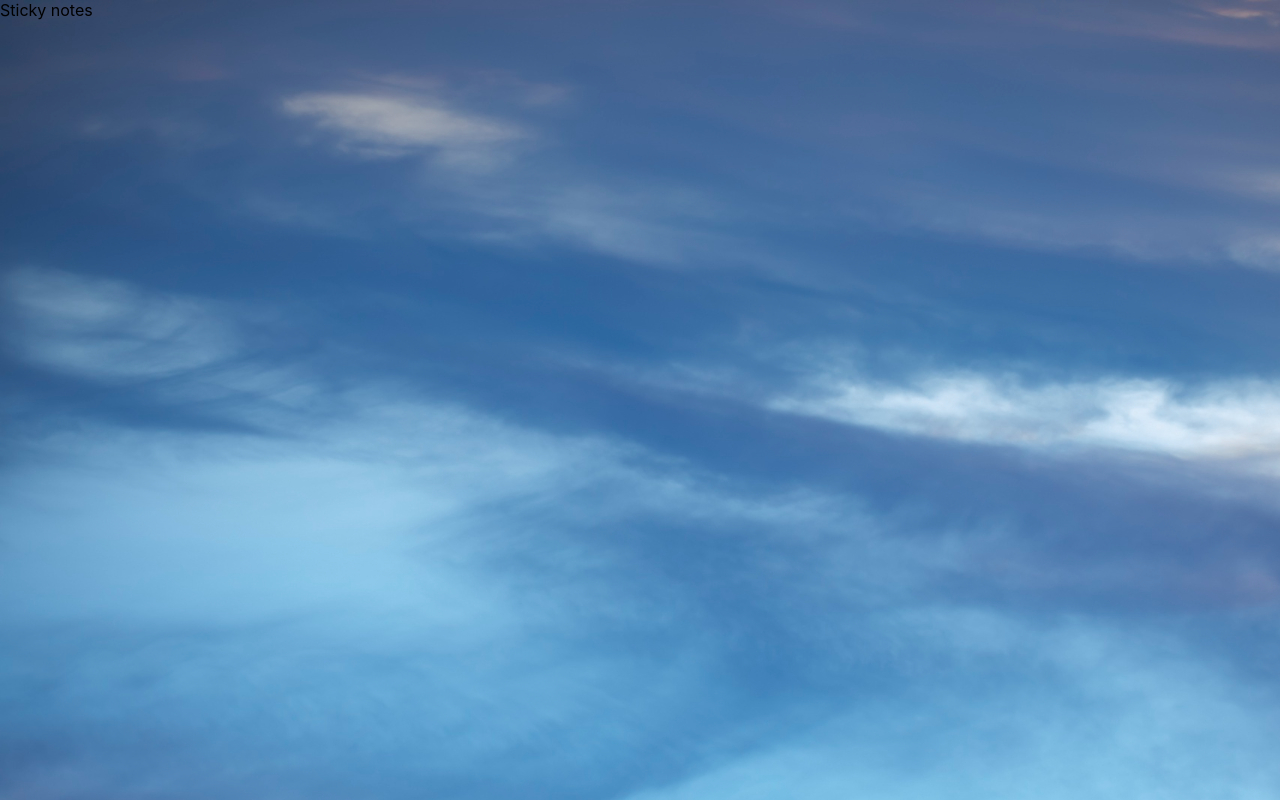
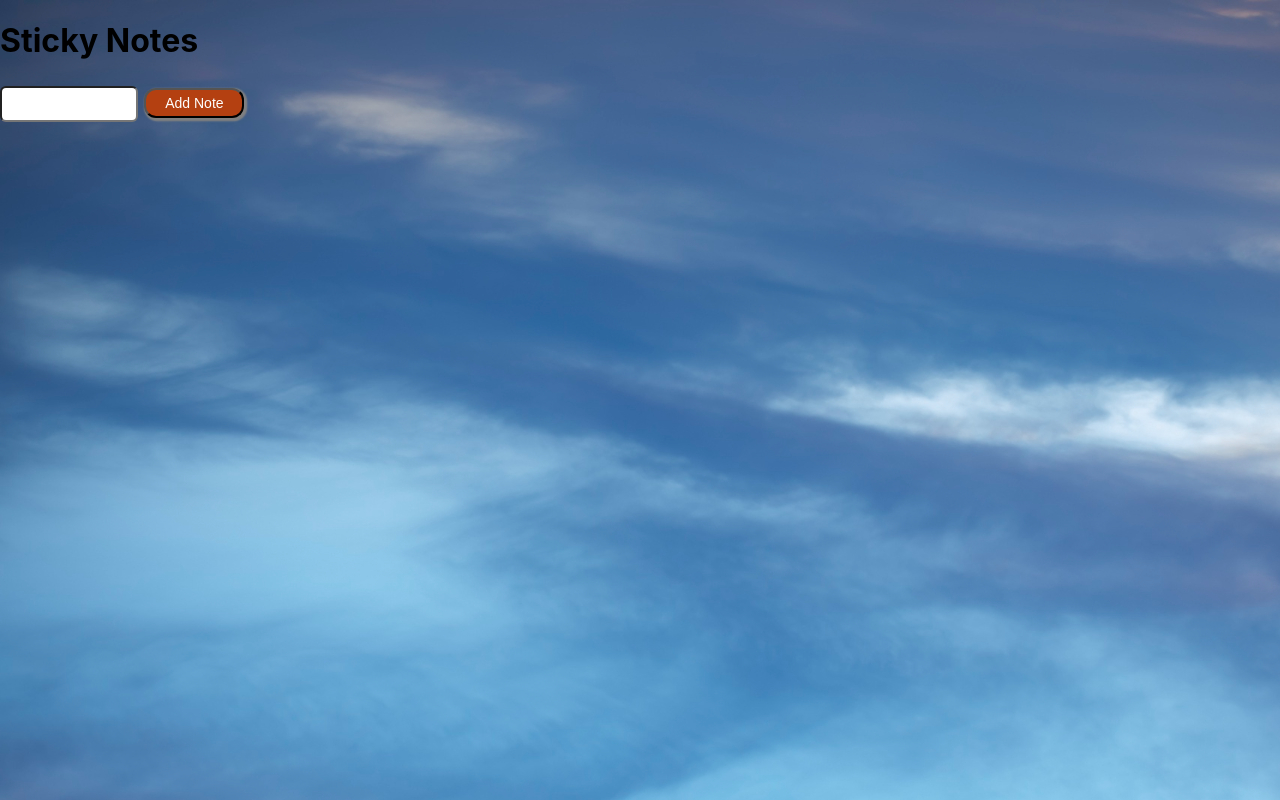
Before and after one commit to MaryamHmayed/Multi-app, a React (Create React App) app: page /StickyNotes in a window 1280 px wide. Built offline with nearby package versions, Linux system fonts and the light colour scheme.

Commit message:
editing sticky notes

```diff
--- a/package.json
+++ b/package.json
@@ -8,6 +8,7 @@
     "@testing-library/user-event": "^13.5.0",
     "axios": "^1.6.8",
     "react": "^18.2.0",
+    "react-beautiful-dnd": "^13.1.1",
     "react-dom": "^18.2.0",
     "react-router-dom": "^6.22.3",
     "react-scripts": "5.0.1",
--- a/src/Pages/Home/index.jsx
+++ b/src/Pages/Home/index.jsx
@@ -1,7 +1,25 @@
 import React from "react";
+// import { useNavigate } from "react-router-dom";
+// import Calculator from "./Calculator";
+// import WeatherApp from "./WeatherApp";
+// import StickyNotes from "./StickyNotes";
 
 const Home = () => {
-  return <div>Home</div>;
-};
+  // const navigate = useNavigate();
+  return (<>
+  <div>Home</div>
+
+  {/* <div>
+        <button onClick={() => navigate("./Calculator")}>Calculator</button>
+      </div>
+      <div>
+        <button onClick={() =>navigate("./WeatherApp" )}>Weather App</button>
+      </div>
+      <div>
+        <button onClick={() =>navigate("./StickyNotes") }>Sticky Notes</button>
+      </div> */}
+
+  </>
+)}
 
 export default Home;
--- /dev/null
+++ b/src/Pages/StickyNotes/Notes.js
@@ -0,0 +1,13 @@
+import React from "react";
+
+
+const Note = ({ text, onDelete }) => {
+  return (
+    <div className="note">
+      <span>{text}</span>
+      <button className="delete" onClick={onDelete}>Delete</button>
+    </div>
+  );
+};
+
+export default Note;
--- a/src/Pages/StickyNotes/index.jsx
+++ b/src/Pages/StickyNotes/index.jsx
@@ -1,7 +1,66 @@
 import React from "react";
+import './note.css';
+import  { useState } from 'react';
+import Note from './Notes';
 
 const StickyNotes = () => {
-  return <div>Sticky notes</div>;
-};
+
+
+    const [notes, setNotes] = useState([]);
+    const [inputText, setInputText] = useState('');
+
+    const addNote = () => {
+      if (inputText.trim() !== '') {
+        setNotes([...notes, inputText]);
+        setInputText('');
+      }
+    };
+
+    const deleteNote = index => {
+      const updatedNotes = [...notes];
+      updatedNotes.splice(index, 1);
+      setNotes(updatedNotes);
+    };
+
+    return (
+      <div >
+        <h1>Sticky Notes</h1>
+        <input className="input"
+          type="text"
+          value={inputText}
+          onChange={e => setInputText(e.target.value)}
+        />
+        <button className="addNote" onClick={addNote}>Add Note</button>
+        <div className="notes-container">
+          {notes.map((note, index) => (
+            <Note key={index} text={note} onDelete={() => deleteNote(index)} />
+          ))}
+        </div>
+      </div>
+    );
+  }
+
+
+
+  // return( <>
+  //   <form className="note-form" >
+  //     <textarea placeholder="Add Note"
+
+
+  //     ></textarea>
+  //     <button>Add</button>
+  //   </form>
+
+
+
+
+
+
+
+
+
+
+
+
 
 export default StickyNotes;
--- /dev/null
+++ b/src/Pages/StickyNotes/note.css
@@ -0,0 +1,33 @@
+.note {
+    background-color: #ffff99;
+    padding: 10px;
+    margin: 5px;
+    border: 1px solid #999;
+    border-radius: 5px;
+    width: 300px;
+    height: 300px;
+  }
+
+.notes-container {
+    display: flex;
+    flex-wrap: wrap;
+  }
+
+.addNote{
+  border-radius: 12px;
+  background-color: rgb(180, 64, 17);
+  color: white;
+}
+
+
+.input{
+  color: rgb(17, 13, 11);
+  background-color: white;
+}
+
+.delete{
+  margin-left: 20px;
+  border-radius: 11px;
+  width: fit-content;
+  height: fit-content;
+}
--- a/src/Pages/WeatherApp/weather.css
+++ b/src/Pages/WeatherApp/weather.css
@@ -15,7 +15,7 @@ form{
 .container{
 
     background-color: rgb(212, 216, 218);
-    color: rgb(45, 82, 184);
+    color: rgb(234, 237, 245);
     width: 230px;
     height: 360px;
     display: flex;
```
Also changed, not shown: 1 other file (tests, documents, lock files or other folders).
